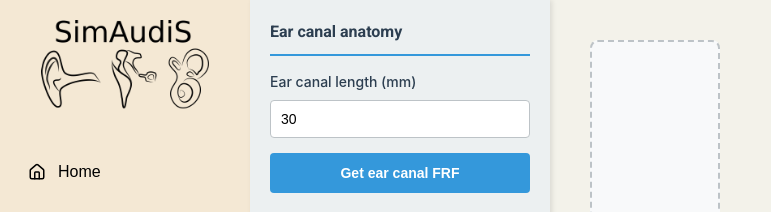
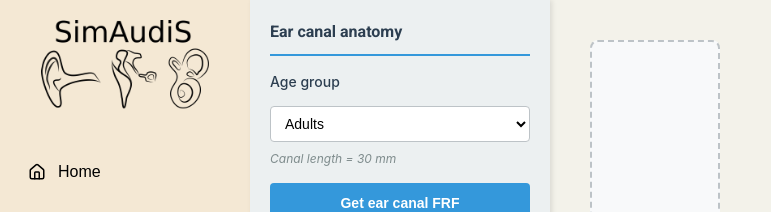
Before and after one commit to LucasCostaLobato/auditory-system-frontend, a React (Vite) app: page / in a window 1280 px wide. Both pictures are taken after a click on the button "Outer ear". Shown: the top 212 px of the page, without its empty margins (0-771 px from the left). Built offline with nearby package versions, Linux system fonts and the light colour scheme; no server answers.

Commit message:
Change from free field to dropdown to define ear canal length

```diff
--- a/src/components/sidebars/OuterEarSidebar.css
+++ b/src/components/sidebars/OuterEarSidebar.css
@@ -48,6 +48,35 @@
 .outer-ear-input:focus {
   outline: none;
   border-color: #3498db;
+}
+
+.age-group {
+  display: flex;
+  flex-direction: column;
+  gap: 6px;
+  margin-bottom: 4px;
+}
+
+.outer-ear-select {
+  width: 100%;
+  padding: 8px 10px;
+  border: 1px solid #bdc3c7;
+  border-radius: 4px;
+  font-size: 14px;
+  background-color: white;
+  cursor: pointer;
+}
+
+.outer-ear-select:focus {
+  outline: none;
+  border-color: #3498db;
+}
+
+.canal-length-info {
+  font-size: 12px;
+  color: #7f8c8d;
+  font-style: italic;
+  margin: 8px 0 15px 0;
 }
 
 .outer-ear-button {
@@ -117,7 +146,8 @@
     background-color: #d5dbdb;
   }
 
-  .outer-ear-input {
+  .outer-ear-input,
+  .outer-ear-select {
     font-size: 16px;
   }
 }
--- a/src/components/sidebars/OuterEarSidebar.jsx
+++ b/src/components/sidebars/OuterEarSidebar.jsx
@@ -4,68 +4,54 @@ import { useLanguage } from '../../contexts/LanguageContext';
 import { useSettings } from '../../contexts/SettingsContext';
 import './OuterEarSidebar.css';
 
+const AGE_LENGTHS = {
+  infant:     16,
+  child:      21,
+  adolescent: 25,
+  adult:      30
+};
+
 const OuterEarSidebar = ({ onGetFRF, onExecuteSpaceDomain, onExecuteFrequencyDomain, isOpen, onClose }) => {
   const { t } = useLanguage();
   const { settings, updateSettings } = useSettings();
 
-  const [canalLength, setCanalLength] = useState(settings.canalLength);
+  const [ageGroup, setAgeGroup] = useState('adult');
   const [frequencyList, setFrequencyList] = useState(settings.frequencyList);
   const [positionList, setPositionList] = useState(settings.positionList);
 
+  const canalLength = AGE_LENGTHS[ageGroup];
+
   // Update local state when context changes
   useEffect(() => {
-    setCanalLength(settings.canalLength);
     setFrequencyList(settings.frequencyList);
     setPositionList(settings.positionList);
   }, [settings]);
 
   const handleGetFRF = () => {
-    const params = {
-      canalLength: parseFloat(canalLength)
-    };
-
-    // Save to context for persistence
-    updateSettings({ canalLength });
-
-    onGetFRF(params);
+    updateSettings({ canalLength: String(canalLength) });
+    onGetFRF({ canalLength });
     onClose?.();
   };
 
   const handleExecuteSpaceDomain = () => {
-    // Converte string separada por vírgulas em array de floats
     const frequencies = frequencyList
       .split(',')
       .map(f => parseFloat(f.trim()))
       .filter(f => !isNaN(f));
 
-    const params = {
-      canalLength: parseFloat(canalLength),
-      frequencies
-    };
-
-    // Save to context for persistence
-    updateSettings({ canalLength, frequencyList });
-
-    onExecuteSpaceDomain(params);
+    updateSettings({ canalLength: String(canalLength), frequencyList });
+    onExecuteSpaceDomain({ canalLength, frequencies });
     onClose?.();
   };
 
   const handleExecuteFrequencyDomain = () => {
-    // Converte string separada por vírgulas em array de floats
     const positions = positionList
       .split(',')
       .map(p => parseFloat(p.trim()))
       .filter(p => !isNaN(p));
 
-    const params = {
-      canalLength: parseFloat(canalLength),
-      positions
-    };
-
-    // Save to context for persistence
-    updateSettings({ canalLength, positionList });
-
-    onExecuteFrequencyDomain(params);
+    updateSettings({ canalLength: String(canalLength), positionList });
+    onExecuteFrequencyDomain({ canalLength, positions });
     onClose?.();
   };
 
@@ -81,20 +67,26 @@ const OuterEarSidebar = ({ onGetFRF, onExecuteSpaceDomain, onExecuteFrequencyDom
       <div className="outer-ear-section">
         <h3 className="section-title">{t('outerEar.anatomySection')}</h3>
 
-        <label className="outer-ear-label">{t('outerEar.canalLength')}</label>
-        <input
-          type="number"
-          className="outer-ear-input"
-          value={canalLength}
-          onChange={(e) => setCanalLength(e.target.value)}
-          placeholder="mm"
-          step="0.1"
-        />
+        <div className="age-group">
+          <label className="outer-ear-label">{t('outerEar.ageGroup')}</label>
+          <select
+            className="outer-ear-select"
+            value={ageGroup}
+            onChange={(e) => setAgeGroup(e.target.value)}
+          >
+            <option value="infant">{t('outerEar.ageInfant')}</option>
+            <option value="child">{t('outerEar.ageChild')}</option>
+            <option value="adolescent">{t('outerEar.ageAdolescent')}</option>
+            <option value="adult">{t('outerEar.ageAdult')}</option>
+          </select>
+        </div>
+        <p className="canal-length-info">
+          {t('outerEar.canalLengthInfo')} = {canalLength} mm
+        </p>
 
         <button
           className="outer-ear-button"
           onClick={handleGetFRF}
-          disabled={!canalLength}
         >
           {t('outerEar.getFRF')}
         </button>
@@ -116,7 +108,7 @@ const OuterEarSidebar = ({ onGetFRF, onExecuteSpaceDomain, onExecuteFrequencyDom
         <button
           className="outer-ear-button"
           onClick={handleExecuteSpaceDomain}
-          disabled={!canalLength || !frequencyList}
+          disabled={!frequencyList}
         >
           {t('outerEar.executeSpaceDomain')}
         </button>
@@ -138,7 +130,7 @@ const OuterEarSidebar = ({ onGetFRF, onExecuteSpaceDomain, onExecuteFrequencyDom
         <button
           className="outer-ear-button"
           onClick={handleExecuteFrequencyDomain}
-          disabled={!canalLength || !positionList}
+          disabled={!positionList}
         >
           {t('outerEar.executeFrequencyDomain')}
         </button>
--- a/src/translations.json
+++ b/src/translations.json
@@ -108,7 +108,13 @@
       "frequencyDomainBullet1": "Nesta análise, é possível entender como o Nível de Pressão Sonora (NPS) varia ao longo da frequência;",
       "frequencyDomainBullet2": "Em contraste à análise no domínio do espaço, nesta análise observa-se a onda em um (ou mais) ponto no espaço;",
       "frequencyDomainBullet3": "Compare como é o espectro de NPS em diferentes pontos do canal auditivo;",
-      "frequencyDomainBullet4": "Na página \"Configurações\", selecione o sinal \"Ruído branco ideal\", e tente explicar as semelhanças e diferenças do NPS ao final do canal auditivo e a FRF do canal auditivo;"
+      "frequencyDomainBullet4": "Na página \"Configurações\", selecione o sinal \"Ruído branco ideal\", e tente explicar as semelhanças e diferenças do NPS ao final do canal auditivo e a FRF do canal auditivo;",
+      "ageGroup": "Faixa etária",
+      "ageInfant": "Infantes",
+      "ageChild": "Crianças",
+      "ageAdolescent": "Adolescentes",
+      "ageAdult": "Adultos",
+      "canalLengthInfo": "Comprimento do canal"
     },
     "middleEar": {
       "condition": "Condição da orelha média",
@@ -329,7 +335,13 @@
       "frequencyDomainBullet1": "In this analysis, it is possible to understand how the Sound Pressure Level (SPL) varies along the frequency;",
       "frequencyDomainBullet2": "In contrast to the space domain analysis, in this analysis the wave is observed at one (or more) point in space;",
       "frequencyDomainBullet3": "Compare the SPL spectrum at different points of the ear canal;",
-      "frequencyDomainBullet4": "On the \"Settings\" page, select the \"Ideal white noise\" signal, and try to explain the similarities and differences between the SPL at the end of the ear canal and the ear canal FRF;"
+      "frequencyDomainBullet4": "On the \"Settings\" page, select the \"Ideal white noise\" signal, and try to explain the similarities and differences between the SPL at the end of the ear canal and the ear canal FRF;",
+      "ageGroup": "Age group",
+      "ageInfant": "Infants",
+      "ageChild": "Children",
+      "ageAdolescent": "Adolescents",
+      "ageAdult": "Adults",
+      "canalLengthInfo": "Canal length"
     },
     "middleEar": {
       "condition": "Middle ear condition",
@@ -550,7 +562,13 @@
       "frequencyDomainBullet1": "En este análisis, es posible entender cómo el Nivel de Presión Sonora (NPS) varía a lo largo de la frecuencia;",
       "frequencyDomainBullet2": "En contraste con el análisis en el dominio del espacio, en este análisis se observa la onda en uno (o más) puntos en el espacio;",
       "frequencyDomainBullet3": "Compare cómo es el espectro de NPS en diferentes puntos del canal auditivo;",
-      "frequencyDomainBullet4": "En la página \"Configuraciones\", seleccione la señal \"Ruido blanco ideal\", e intente explicar las similitudes y diferencias del NPS al final del canal auditivo y la FRF del canal auditivo;"
+      "frequencyDomainBullet4": "En la página \"Configuraciones\", seleccione la señal \"Ruido blanco ideal\", e intente explicar las similitudes y diferencias del NPS al final del canal auditivo y la FRF del canal auditivo;",
+      "ageGroup": "Grupo de edad",
+      "ageInfant": "Infantes",
+      "ageChild": "Niños",
+      "ageAdolescent": "Adolescentes",
+      "ageAdult": "Adultos",
+      "canalLengthInfo": "Longitud del canal"
     },
     "middleEar": {
       "condition": "Condición del oído medio",
```
